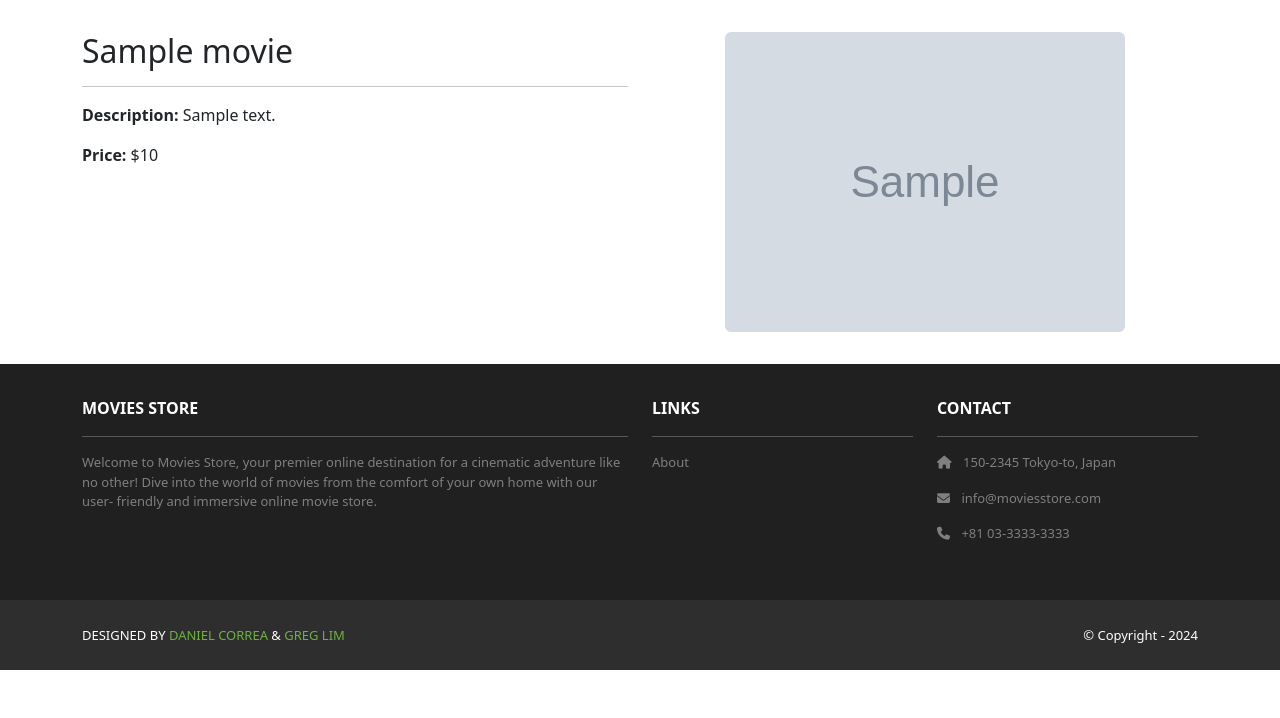
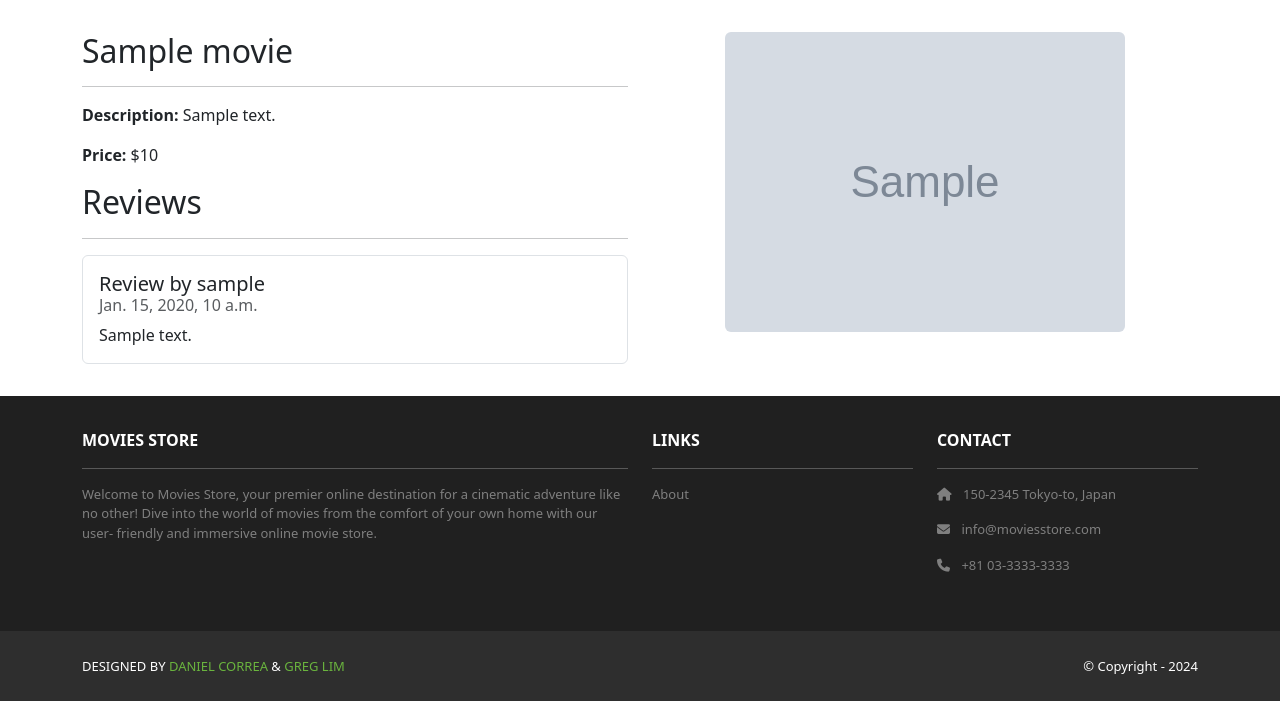
Before and after one commit to kristianrpo/movies-store, a Django app: page /movies/1/ in a window 1280 px wide. Shown: the part 82-800 px from the top of the page. Run offline with Django 5.2, Linux system fonts and the light colour scheme; tables that the repository leaves empty hold one stand-in row (values such as "Sample post"); grey boxes marked "Sample" are stand-in pictures; parts of the project's set-up code (start-up, migrations or seed data) failed here and were passed over; some libraries are stand-ins or nearby versions.

Commit message:
feat: add function to read reviews

```diff
--- a/movies/templates/movies/show.html
+++ b/movies/templates/movies/show.html
@@ -12,6 +12,21 @@
         <p><b>Price: </b>
           ${{ template_data.movie.price }}
         </p>
+        <h2>Reviews</h2>
+        <hr />
+        <ul class="list-group">
+          {% for review in template_data.reviews %}
+          <li class="list-group-item pb-3 pt-3">
+            <h5 class="card-title">
+              Review by {{ review.user.username }}
+            </h5>
+            <h6 class="card-subtitle mb-2 text-muted">
+              {{ review.date }}
+            </h6>
+            <p class="card-text">{{ review.comment }}</p>
+          </li>
+          {% endfor %}
+        </ul>
         {% if user.is_authenticated %}
         <div class="container mt-4">
           <div class="row justify-content-center">
--- a/movies/views.py
+++ b/movies/views.py
@@ -16,10 +16,14 @@ def index(request):
 
 def show(request, id):
     movie = Movie.objects.get(id=id)
+    reviews = Review.objects.filter(movie=movie)
     template_data = {}
     template_data['title'] = movie.name
     template_data['movie'] = movie
+    template_data['reviews'] = reviews
     return render(request, 'movies/show.html', {'template_data': template_data})
+
+
 
 @login_required
 def create_review(request, id):
```
